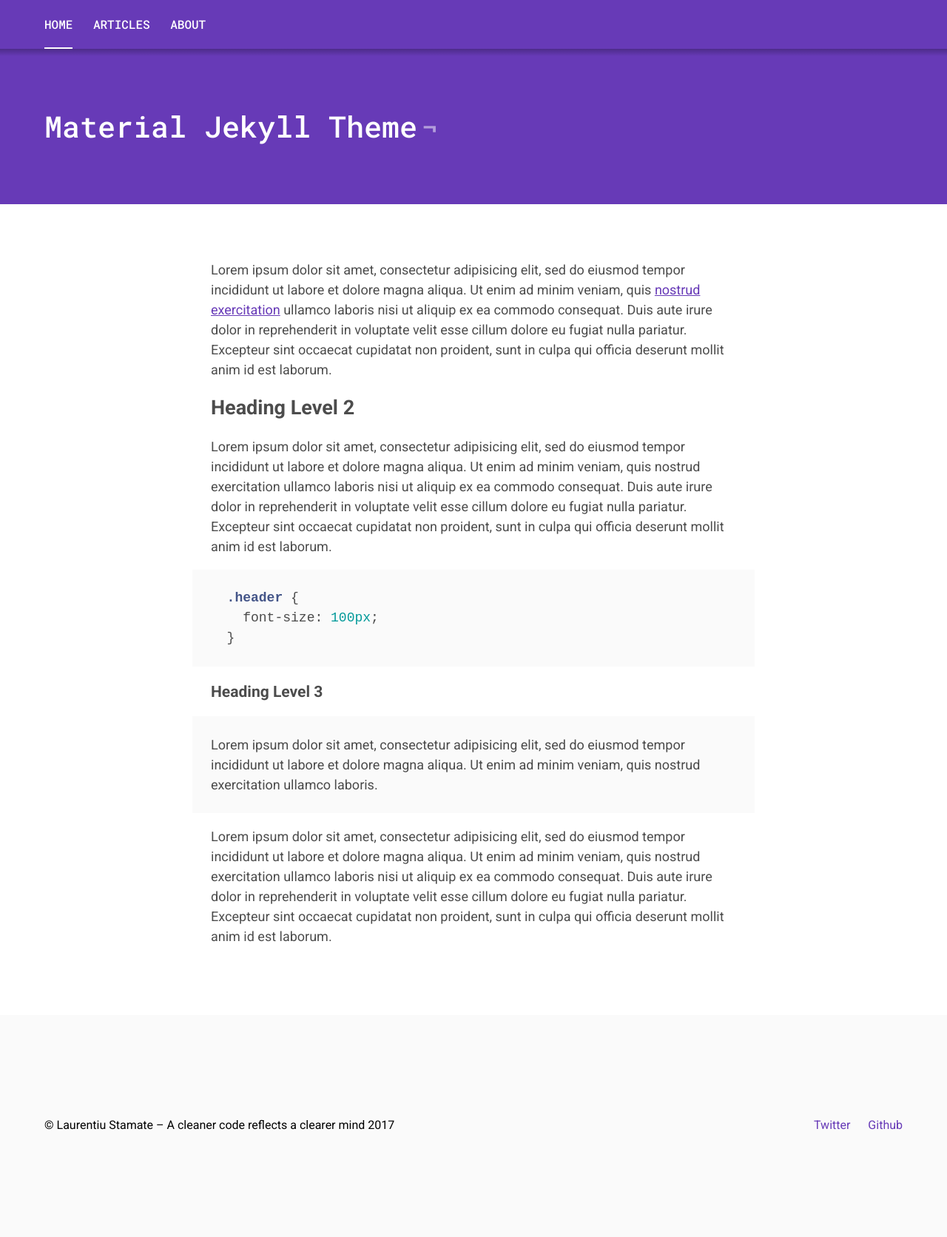
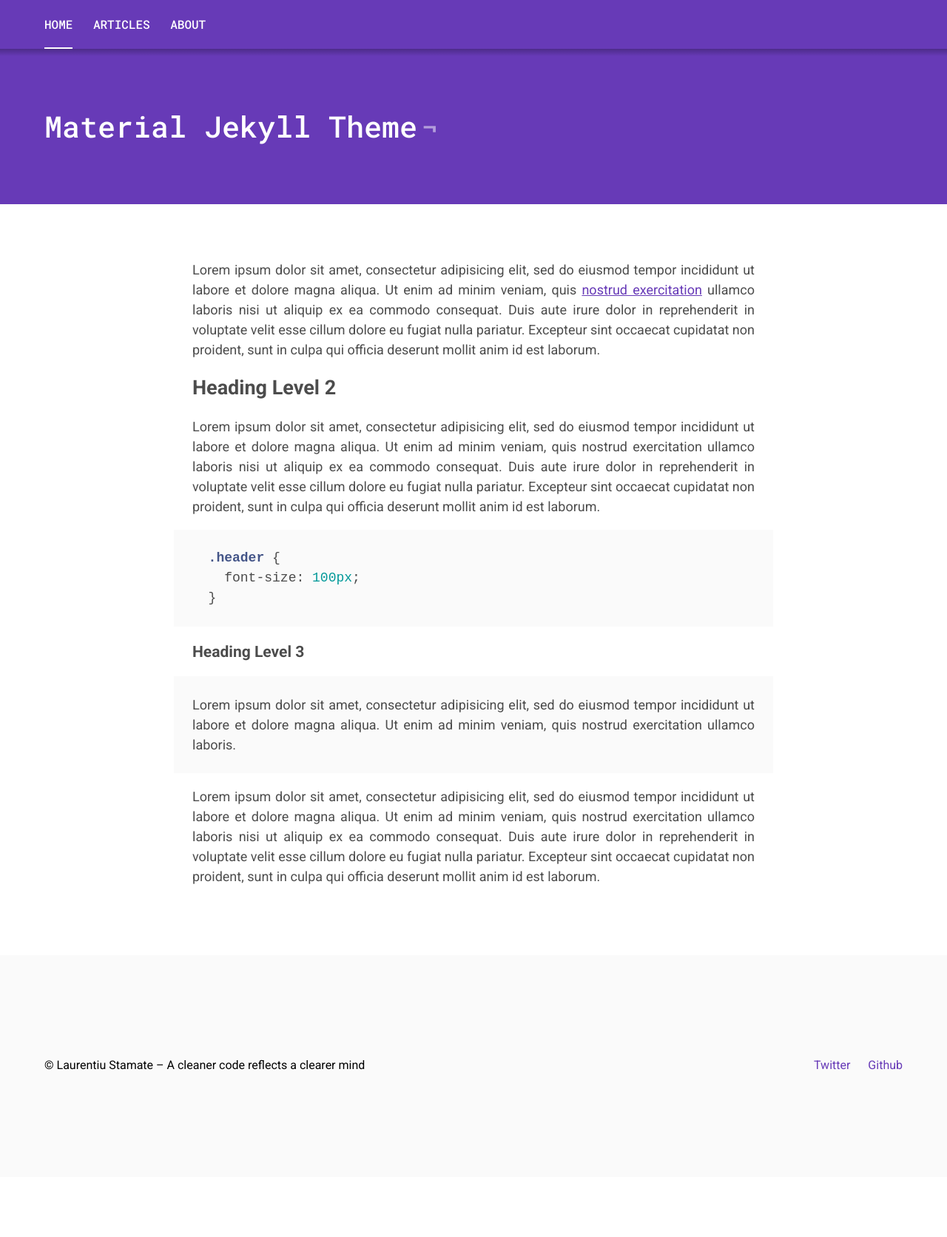
Before and after one commit to laurentiustamate94/laurentiustamate94.github.io, a Jekyll site: the page built from index.markdown, in a window 1280 px wide. Shown: the whole page at 74% size. Built offline with Jekyll 4.4.1, drawn with Linux system fonts in a browser that asks for light colours; after the commit the page ends 1591 px from its top, so only the background shows below that.

Commit message:
Update theme

```diff
--- a/_includes/footer.html
+++ b/_includes/footer.html
@@ -1,6 +1,6 @@
 <footer class="c-footer">
   <div class="u-container c-footer__container">
-    <p>&copy; {{ site.title }} {{ site.time | date: '%Y' }}</p>
+    <p>&copy; {{ site.title }}</p>
     <p>
       {% if site.twitterUsername %}<a href="https://twitter.com/{{ site.twitterUsername }}">Twitter</a>{% endif %}
       {% if site.githubUsername %}<a href="https://github.com/{{ site.githubUsername }}">Github</a>{% endif %}
--- a/_sass/components/_article.scss
+++ b/_sass/components/_article.scss
@@ -7,7 +7,8 @@
 }
 
 .c-article__main {
-  max-width: 76rem; // 760px;
+  max-width: 81rem; // 760px;
+  text-align: justify;
   margin-right: auto;
   margin-left: auto;
   padding-top: 7.5rem;
```
